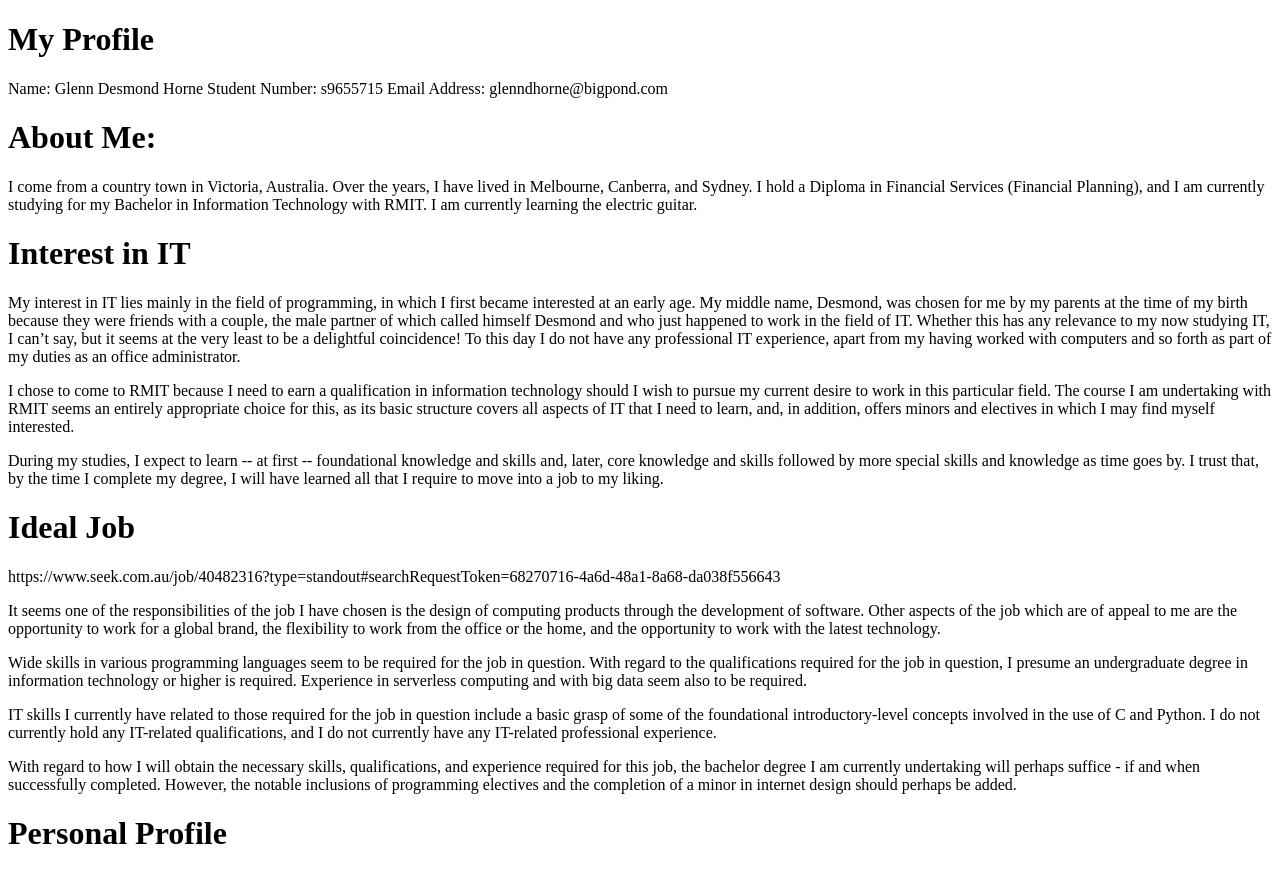
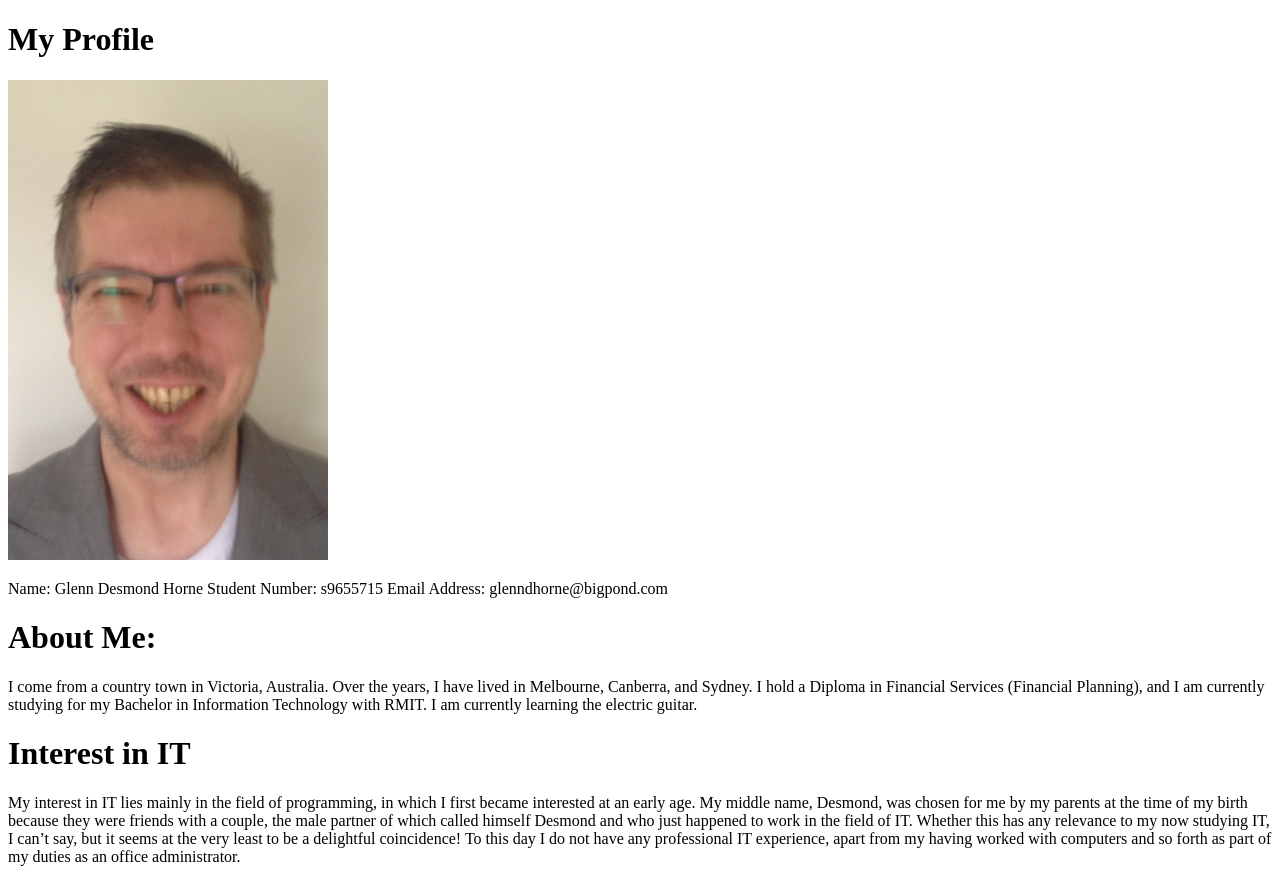
Before and after one commit to GlennHorne/GlennHorne.github.io, a plain HTML site: page index.html in a window 1280 px wide. Shown: the top 869 px of the page. Drawn offline with Linux system fonts and the light colour scheme.

Commit message:
Commit changes

```diff
--- a/index.html
+++ b/index.html
@@ -2,6 +2,7 @@
 <html>
 <body>
 <h1>My Profile</h1>
+<img class="imgright" src="Me.jpg" width="320" height="480" alt="">
 <p>Name: Glenn Desmond Horne
 Student Number: s9655715
 Email Address: glenndhorne@bigpond.com
```
Also changed, not shown: Me.jpg (added).
